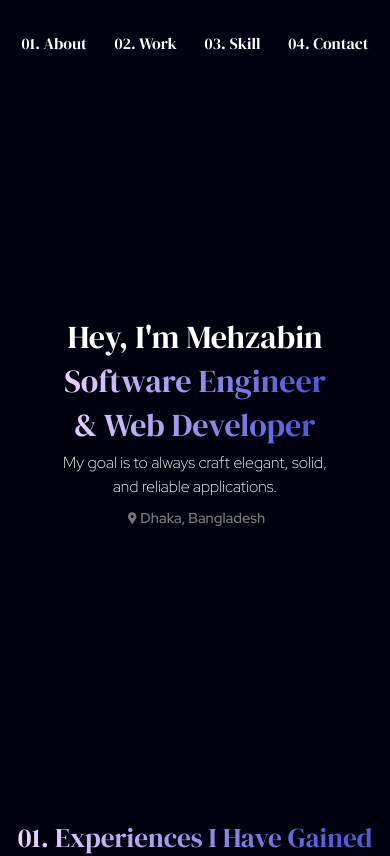
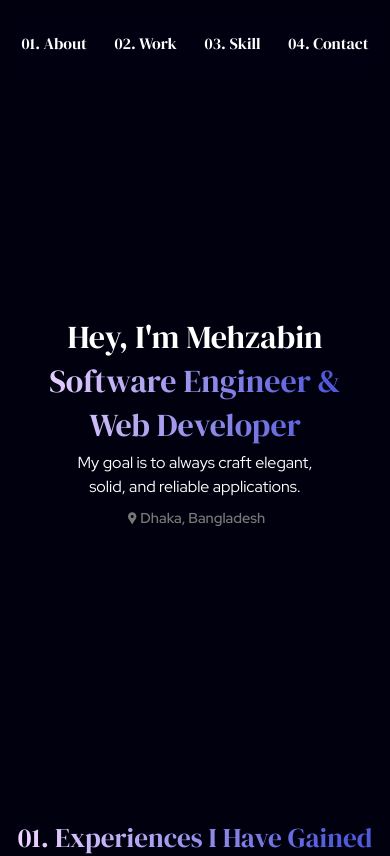
Before and after one commit to aothoi/portfolio, a React (Create React App) app: page / in a window 390 px wide. Shown: the top 856 px of the page. Built offline with nearby package versions, Linux system fonts and the light colour scheme.

Commit message:
Home intro 1 CSS fix

```diff
--- a/src/home/Home.css
+++ b/src/home/Home.css
@@ -4,9 +4,13 @@
     flex-direction: column;
     align-items: center;
     justify-content: center;
+    width: 100%;
 }
 
 .intro1{
+    display: flex;
+    justify-content: center;
+    width: 100%;
     font-size: 6em;
     font-family: 'DM Serif Display', serif;
 }
@@ -55,7 +59,6 @@
     }
 
     .intro1, .intro2{
-        width: 70%;
         text-align: center;
         font-size: 2.2em;
     }
@@ -79,15 +82,15 @@
     }
 
     .intro1, .intro2{
-        width: 70%;
         text-align: center;
         font-size: 2em;
+        margin: 0 1em;
     }
 
     .description{
         margin: 1% 15%;
         font-size: 1em;
-        font-weight: 100;
+        font-weight: 400;
         line-height: 1.5em;
     }
 
```
